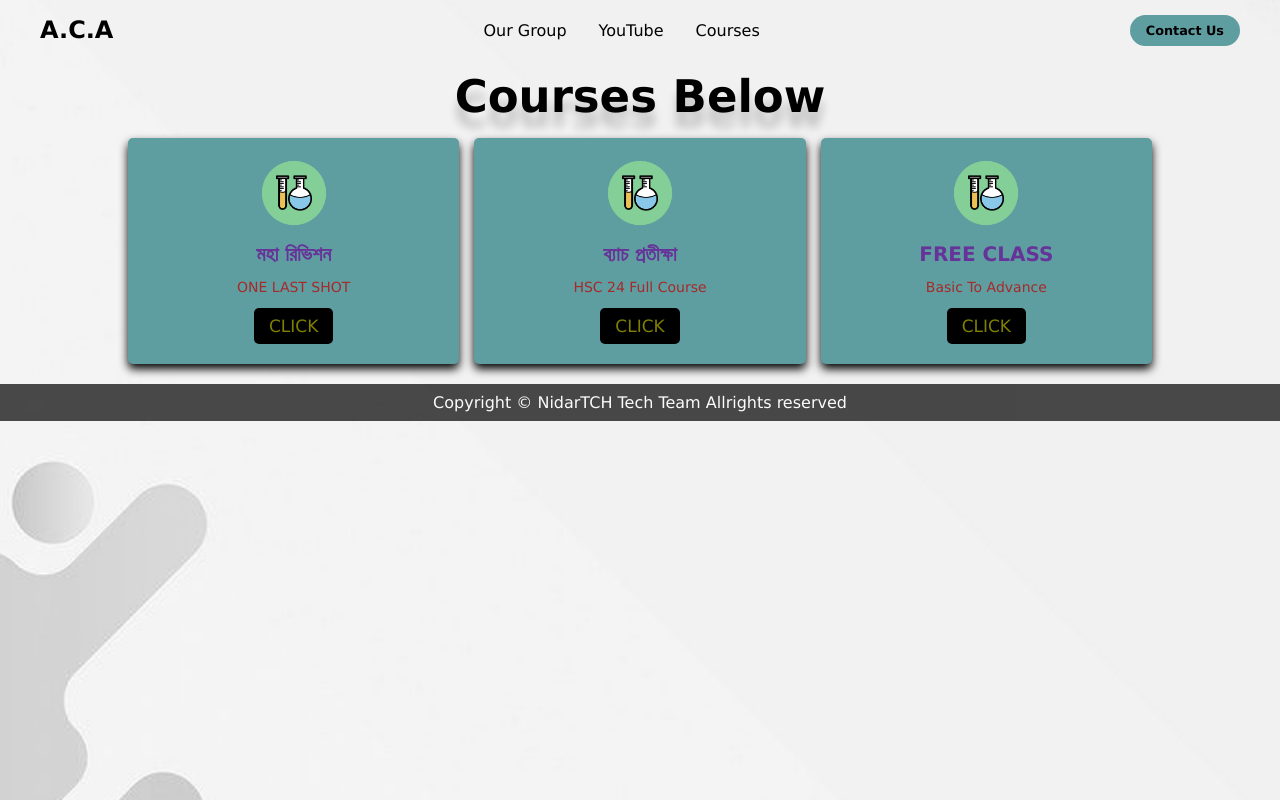
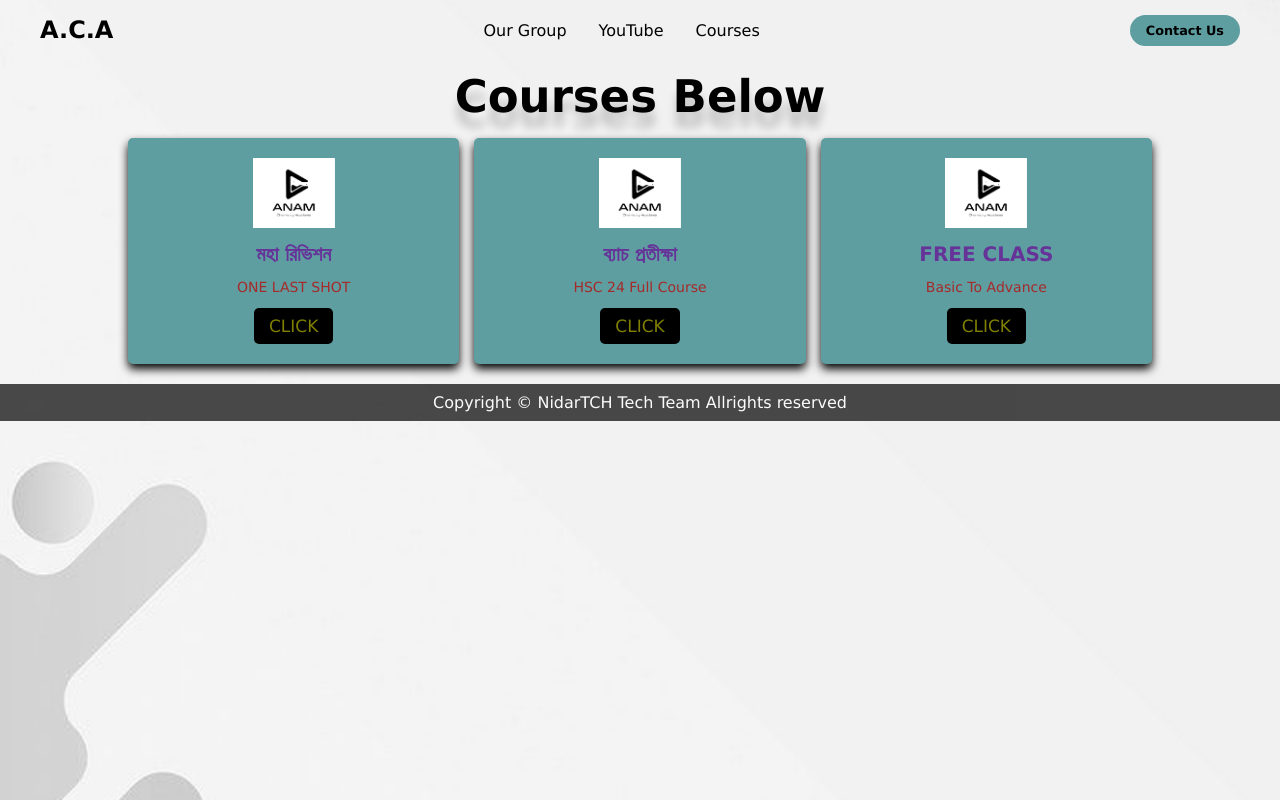
Before and after one commit to NidarTCH/Anam-Chemistry-Academy, a plain HTML site: page index.html in a window 1280 px wide. Drawn offline with Linux system fonts and the light colour scheme.

Commit message:
Update index.html

```diff
--- a/index.html
+++ b/index.html
@@ -34,19 +34,19 @@
         <h1>Courses Below</h1>
         <div class="conatiner">
              <div class="box">
-         <img src="i.png">
+         <img src="Anam Chemistry Academy logo.png">
          <h3>মহা রিভিশন</h3>
          <p>ONE LAST SHOT</p>
          <a href="https://nidartch.github.io/MohaRevision/" class="btn">CLICK</a>
          </div>
             <div class="box">
-                <img src="i.png">
+                <img src="Anam Chemistry Academy logo.png">
                 <h3>ব্যাচ প্রতীক্ষা</h3>
                 <p>HSC 24 Full Course </p>
                 <a href="https://nidartch.github.io/protikkha-base-page/" class="btn">CLICK</a>
                 </div>
             <div class="box">
-                    <img src="i.png">
+                    <img src="Anam Chemistry Academy logo.png">
                     <h3>FREE CLASS</h3>
                     <p>Basic to Advance</p>
                     <a href="https://nidartch.github.io/FREE-CLASS/" class="btn">CLICK</a>
```
